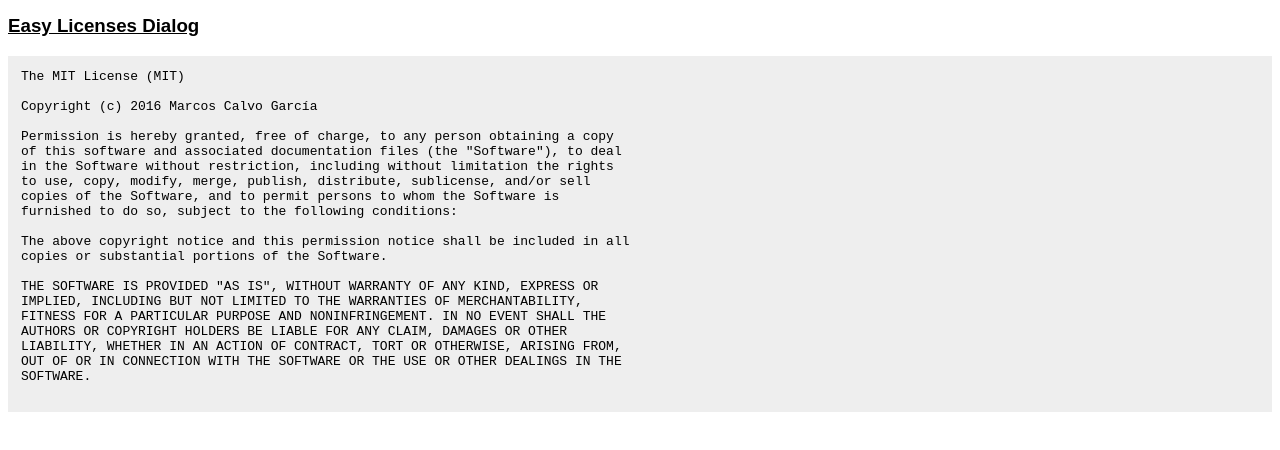
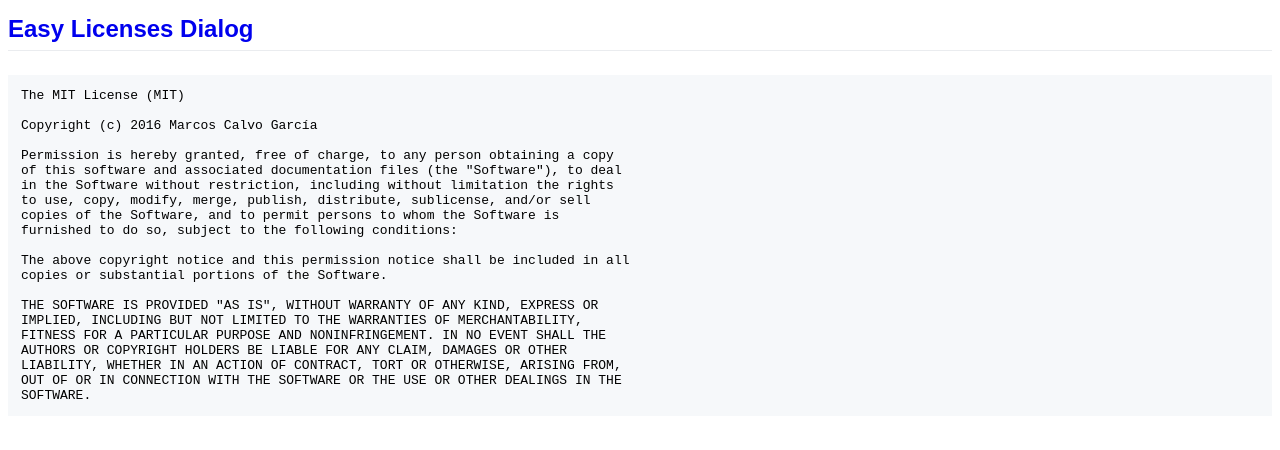
Before and after one commit to chksnd/chksnd.github.io, a plain HTML site: page licenses.html in a window 1280 px wide. Drawn offline with Linux system fonts and the light colour scheme.

Commit message:
Update licenses.html

```diff
--- a/licenses.html
+++ b/licenses.html
@@ -7,7 +7,13 @@
         }
 
         a {
-            color: #000;
+            text-decoration: none;
+        }
+
+        h3 {
+            padding-bottom: 0.3em;
+            font-size: 1.5em;
+            border-bottom: 1px solid #eaecef;
         }
 
         li {
@@ -15,7 +21,7 @@
         }
 
         pre{
-            background-color: #eee;
+            background-color: #f6f8fa;
             padding: 1em;
             white-space: pre-wrap;
         }
@@ -45,6 +51,6 @@ AUTHORS OR COPYRIGHT HOLDERS BE LIABLE FOR ANY CLAIM, DAMAGES OR OTHER
 LIABILITY, WHETHER IN AN ACTION OF CONTRACT, TORT OR OTHERWISE, ARISING FROM,
 OUT OF OR IN CONNECTION WITH THE SOFTWARE OR THE USE OR OTHER DEALINGS IN THE
 SOFTWARE.
-    </pre>
+</pre>
 </body>
 </html>
```
